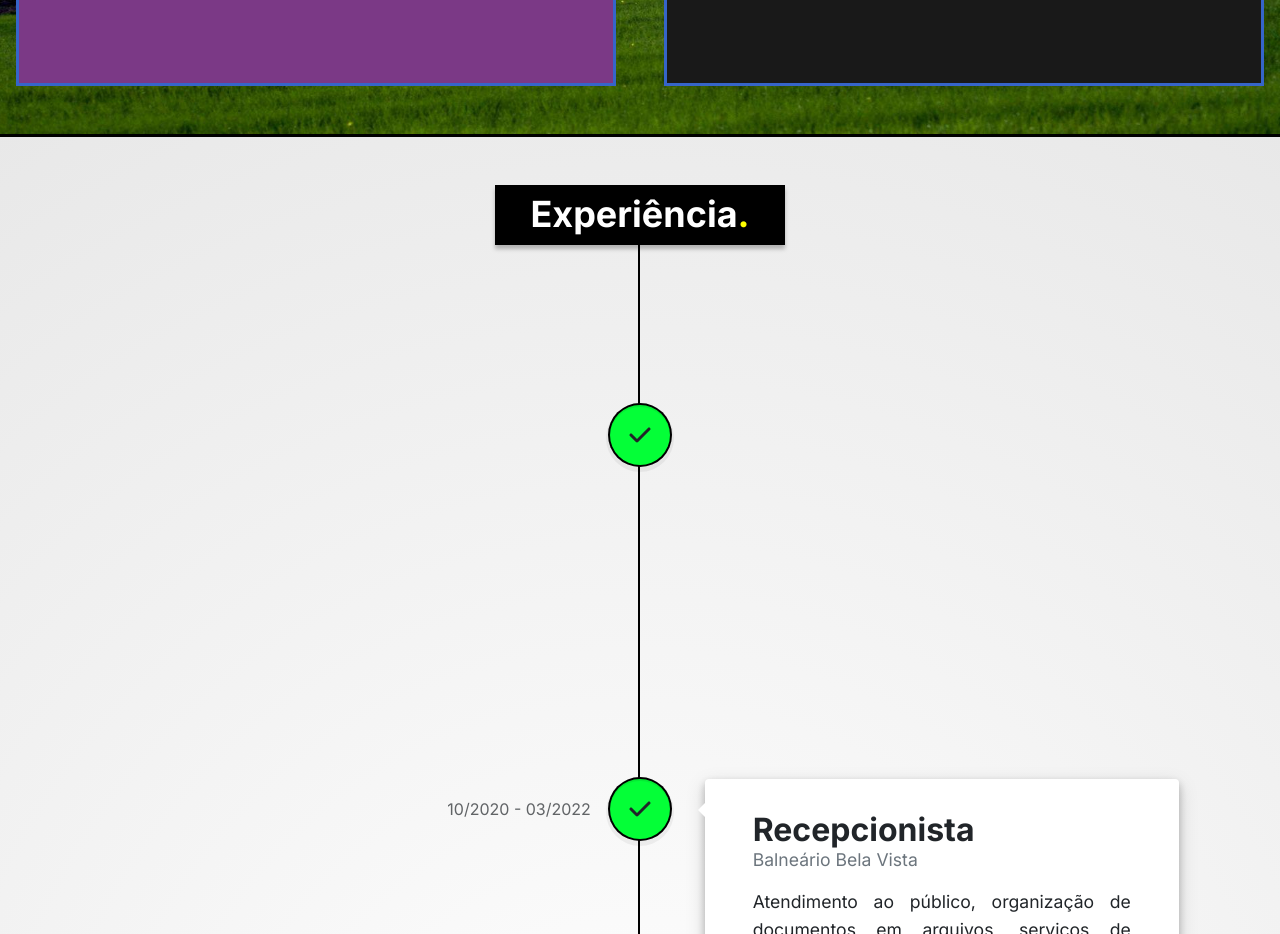
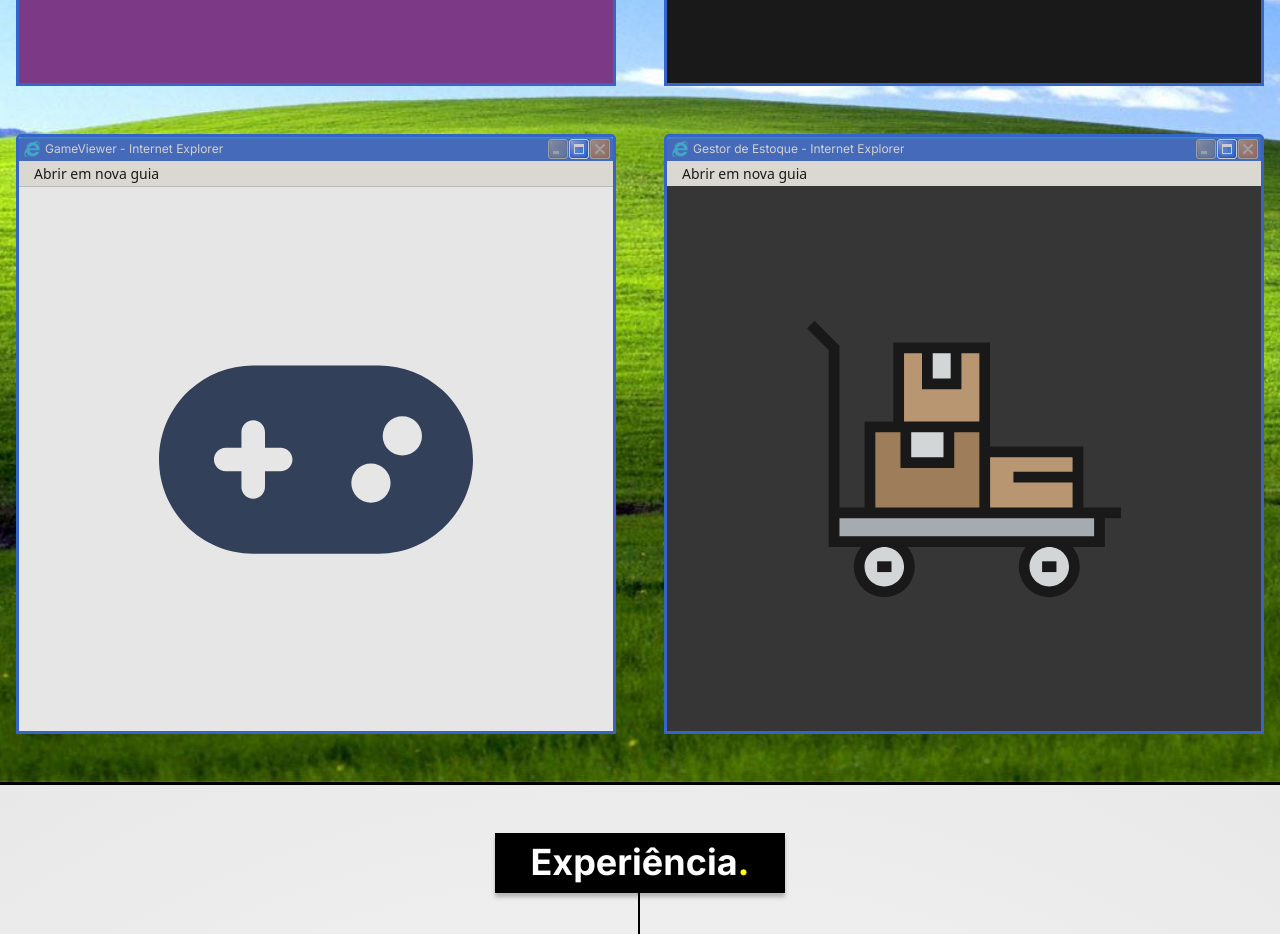
Before and after one commit to vitiilimaa/portfolio, a React (Vite) app: page / in a window 1280 px wide. Shown: the part 2300-3234 px from the top of the page. Built offline with nearby package versions, Linux system fonts and the light colour scheme; a web font is replaced by a local one.

Commit message:
update: atualizando projetos exibidos

```diff
--- a/src/components/SystemXPWindow/index.tsx
+++ b/src/components/SystemXPWindow/index.tsx
@@ -112,7 +112,7 @@ const SystemXPWindow: React.FC<SystemXPWindowProp> = ({
         iteratedElement?.id === currentWindow.id
       ) {
         if (zIndexValue === 1) {
-          currentWindow.style.zIndex = "2" || null;
+          currentWindow.style.zIndex = "2";
           currentWindow.style.filter = "contrast(1)";
           currentWindowTop.style.filter = "contrast(1)";
         }
--- a/src/data/systemXPWindowData.ts
+++ b/src/data/systemXPWindowData.ts
@@ -1,5 +1,7 @@
 import mauricioScaranto from "../assets/img/projects/mauricioScaranto.webp";
 import bloodhuntsGaming from "../assets/img/projects/bloodhuntsGaming.webp";
+import gameViewer from "../assets/img/projects/icon-gameviewer.svg";
+import gestaoEstoque from "../assets/img/projects/icon_gestao_estoque.svg";
 
 const systemXPWindowData = [
   {
@@ -14,6 +16,18 @@ const systemXPWindowData = [
     logo: bloodhuntsGaming,
     containerStyle: { background: '#000' },
     urlProject: "https://www.bloodhuntsgaming.com.br"
+  },
+  {
+    title: "GameViewer",
+    logo: gameViewer,
+    containerStyle: { background: '#fff', padding: '140px' },
+    urlProject: "https://game-viewer-three.vercel.app"
+  },
+  {
+    title: "Gestor de Estoque",
+    logo: gestaoEstoque,
+    containerStyle: { background: '#242424', padding: '140px' },
+    urlProject: "https://gestao-de-estoque-three.vercel.app"
   }
 ]
 
```
Also changed, not shown: src/assets/img/projects/icon-gameviewer.svg (added), src/assets/img/projects/icon_gestao_estoque.svg (added).
